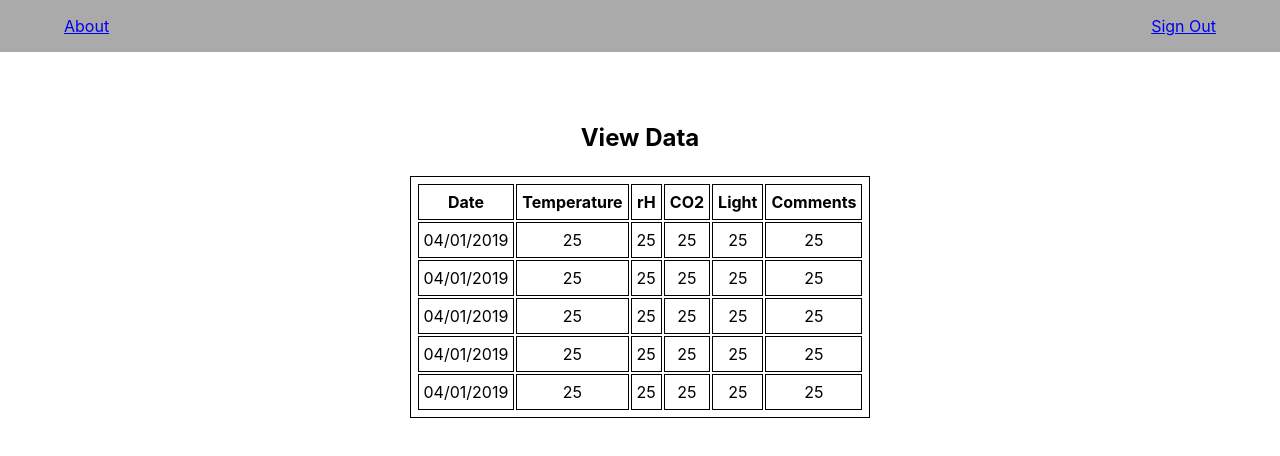
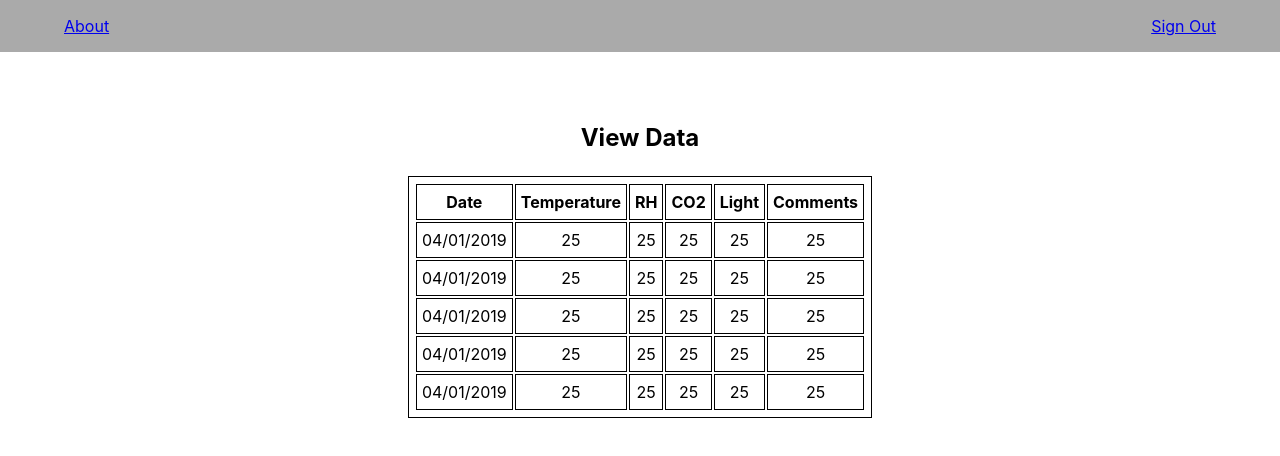
Before and after one commit to tsputzke/cultivate-app, a React (Create React App) app: page /view-data in a window 1280 px wide. Shown: the top 456 px of the page. Built offline with nearby package versions, Linux system fonts and the light colour scheme.

Commit message:
Change rH to RH

```diff
--- a/src/components/Room/ChartLegend/ChartLegend.js
+++ b/src/components/Room/ChartLegend/ChartLegend.js
@@ -42,7 +42,7 @@ export default class ChartLegend extends Component {
     return(
       <ul>
         <li><span style={color(0)}>---- </span><strong>Temp (C): </strong>Low: {lowVal('temp')}, High: {highVal('temp')}</li>
-        <li><span style={color(1)}>---- </span><strong>rH (%): </strong>Low: {lowVal('rh')}, High: {highVal('rh')}</li>
+        <li><span style={color(1)}>---- </span><strong>RH (%): </strong>Low: {lowVal('rh')}, High: {highVal('rh')}</li>
         <li><span style={color(2)}>---- </span><strong>CO<sub>2</sub> (ppm) [x10]: </strong>Low: {lowVal('co2')}, High: {highVal('co2')}</li>
         <li><span style={color(3)}>---- </span><strong>Light (PPFD): </strong>Low: {lowVal('light')}, High: {highVal('light')}</li>
       </ul>
--- a/src/components/Room/DataChart/DataCharts.js
+++ b/src/components/Room/DataChart/DataCharts.js
@@ -7,7 +7,7 @@ import './DataCharts.css'
 export default class DataCharts extends Component {
   render() {
     const data = [
-      ["Date", "Temp (C)", 'rH (%)', 'CO2 (ppm) [x 10]', 'light (PPFD)']
+      ["Date", "Temp (C)", 'RH (%)', 'CO2 (ppm) [x 10]', 'light (PPFD)']
     ];
 
     // Format dateArray data and push to chart
--- a/src/components/View-data/View-data.js
+++ b/src/components/View-data/View-data.js
@@ -12,7 +12,7 @@ export default class ViewData extends Component {
             <tr>
               <th> Date </th>
               <th> Temperature </th>
-              <th> rH </th>
+              <th> RH </th>
               <th> CO2 </th>
               <th> Light </th>
               <th> Comments </th>
```
